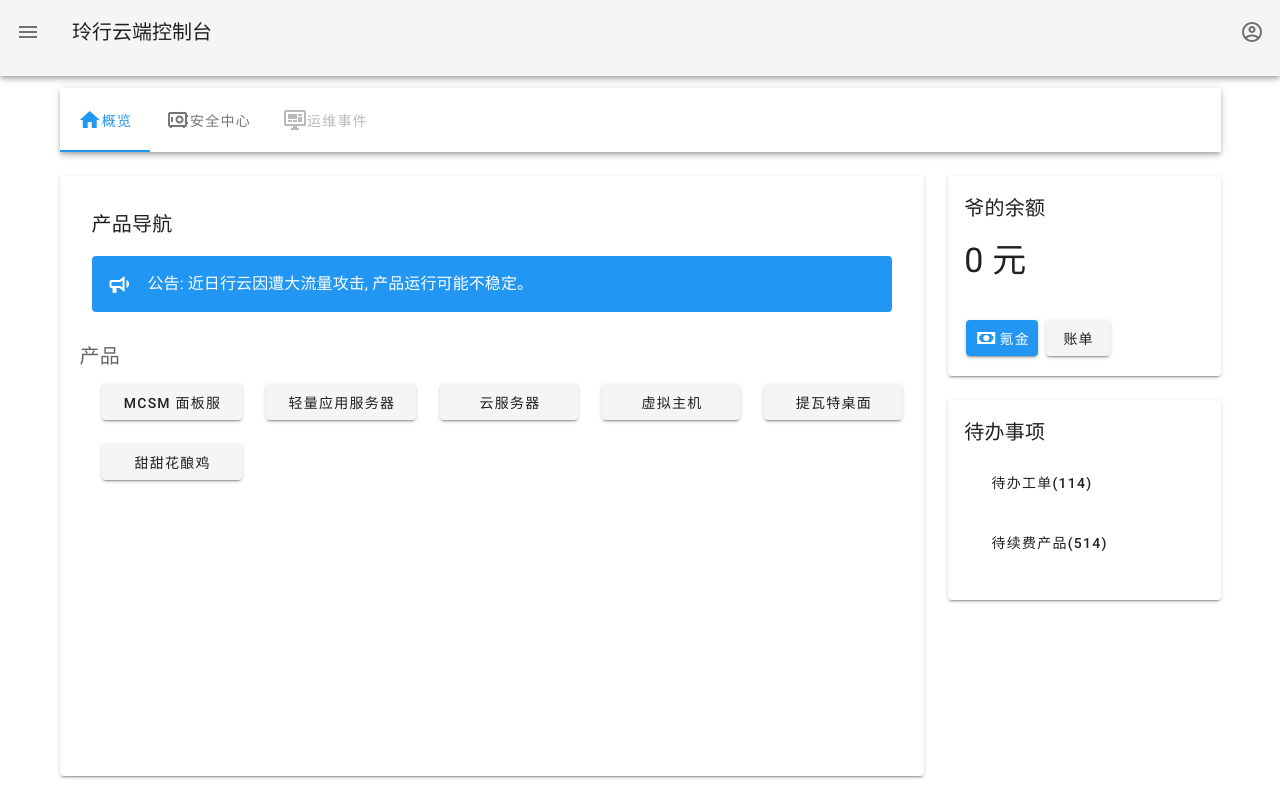
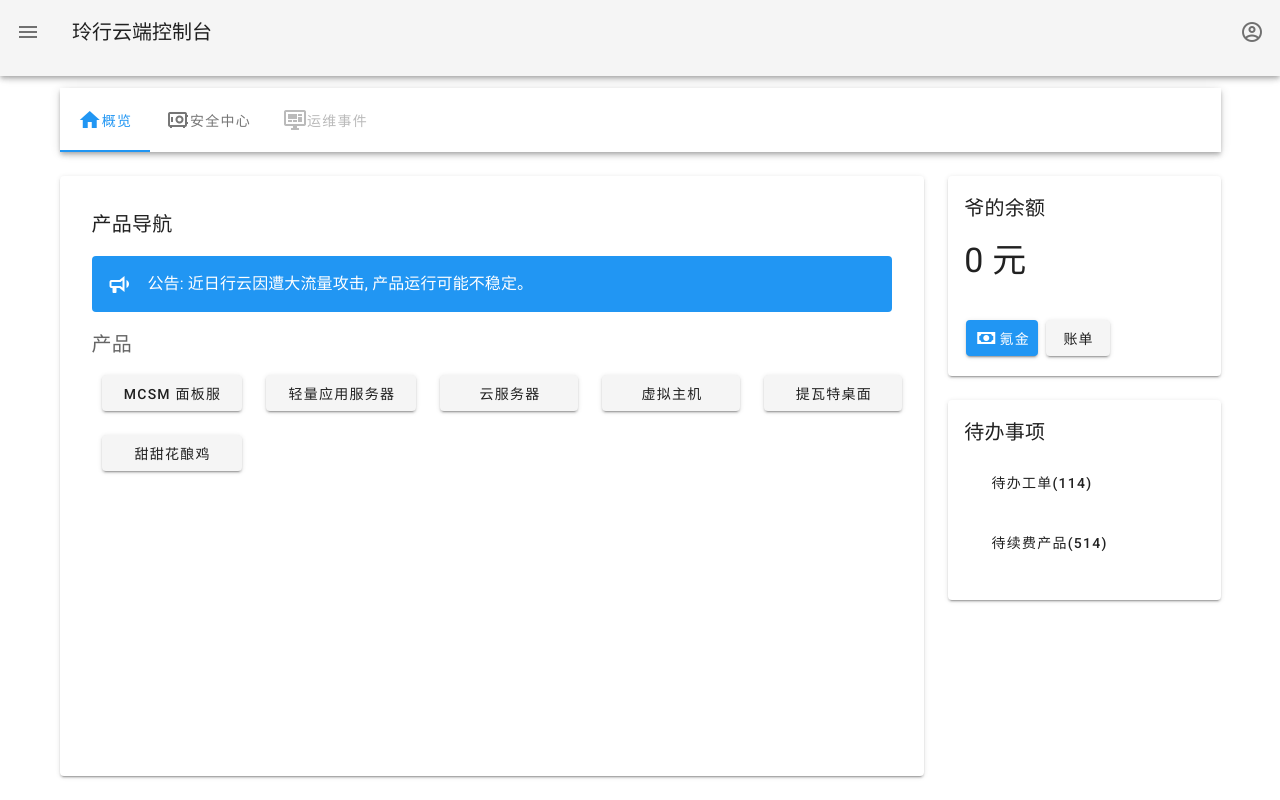
Before and after one commit to Incloudify/consolify-frontend, a Nuxt app: page /table in a window 1280 px wide. Built offline with nearby package versions, Linux system fonts and the light colour scheme.

Commit message:
Update the style of product title

```diff
--- a/components/table/TableProductsAll.vue
+++ b/components/table/TableProductsAll.vue
@@ -11,13 +11,11 @@
     </v-row>
     <!-- 公告行 结束 -->
     <!-- 产品标题 开始 -->
-    <v-row>
-      <div
-        class="text-h6"
-      >
-        产品
-      </div>
-    </v-row>
+    <div
+      class="text-h6"
+    >
+      产品
+    </div>
     <!-- 产品标题 结束 -->
     <!-- 产品行 开始 -->
     <v-row>
@@ -94,4 +92,7 @@ export default {
 .productbtninvisit {
   display: none;
 }
+.text-h6{
+  margin-bottom: 15px;
+}
 </style>
```
